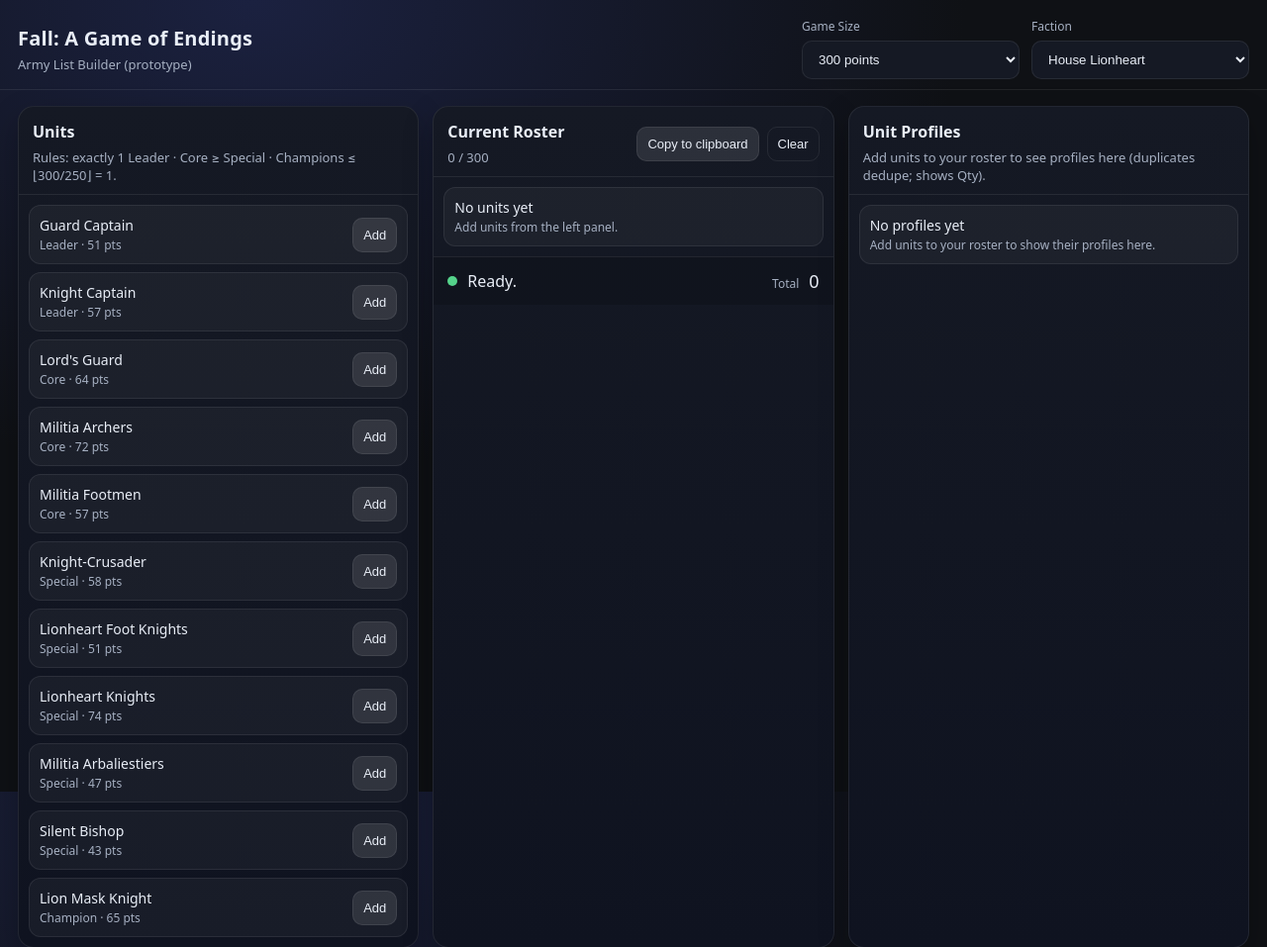
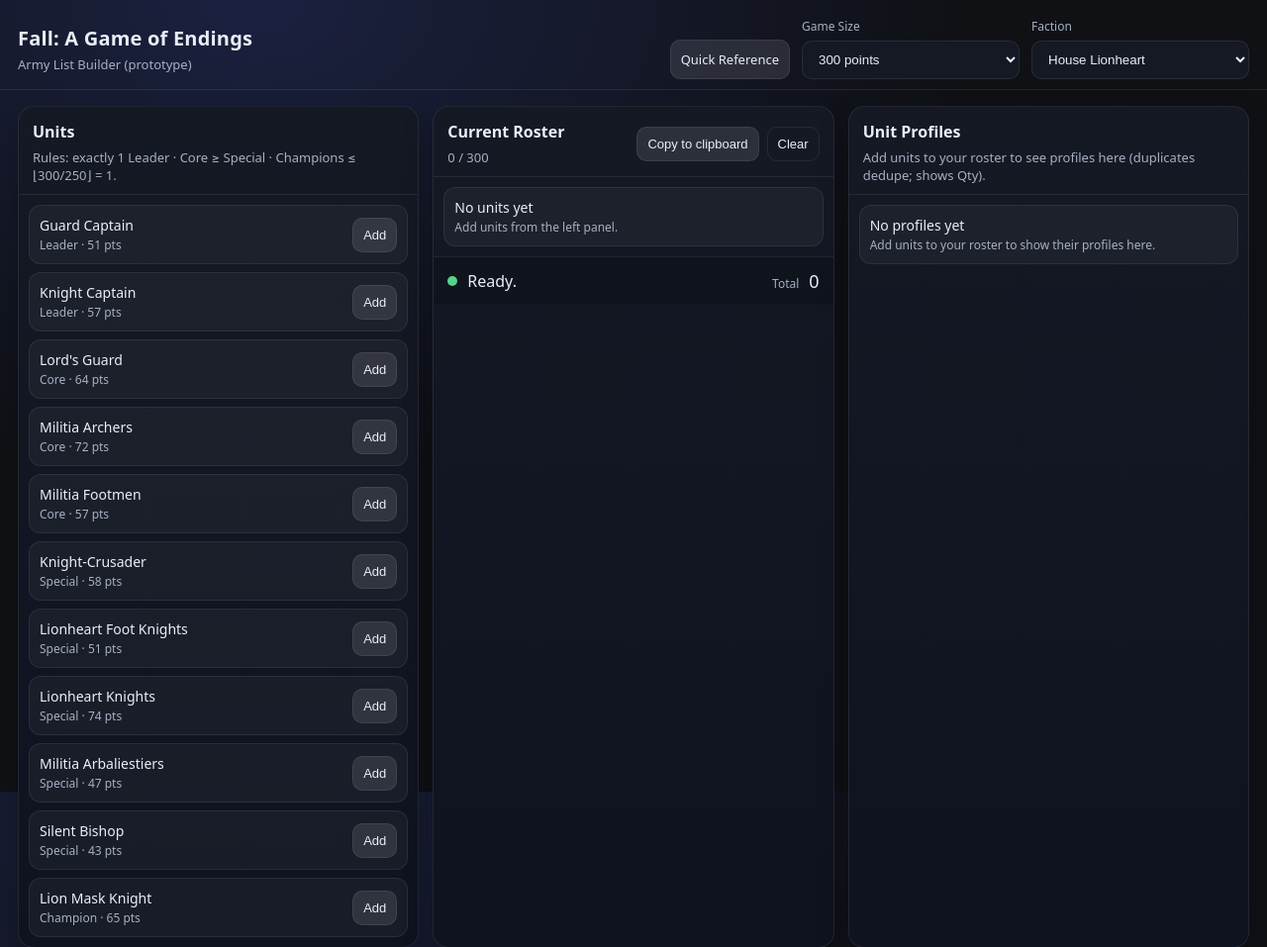
Before and after one commit to telamoniades/FallApp, a plain HTML site: page index.html in a window 1280 px wide. Shown: the top 957 px of the page at 99% size. Drawn offline with Linux system fonts and the light colour scheme.

Commit message:
Update index.html

```diff
--- a/index.html
+++ b/index.html
@@ -14,6 +14,7 @@
 <p class="subtitle">Army List Builder (prototype)</p>
 </div>
 <div class="header__controls">
+<a class="btn headerLink" href="./charts.html" target="_blank" rel="noopener noreferrer">Quick Reference</a>
 <label class="control">
 <span>Game Size</span>
 <select id="pointsLimit"></select>
```
